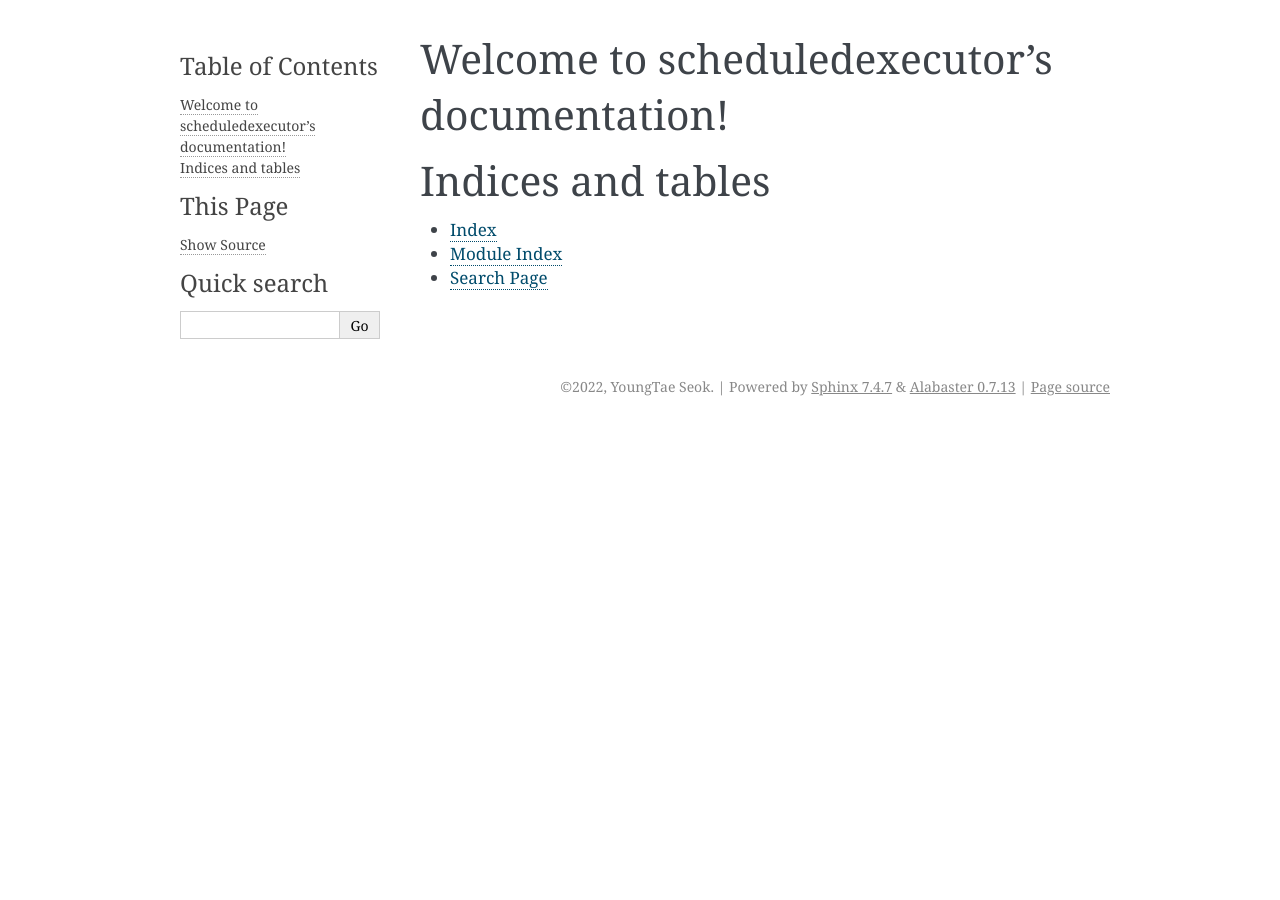
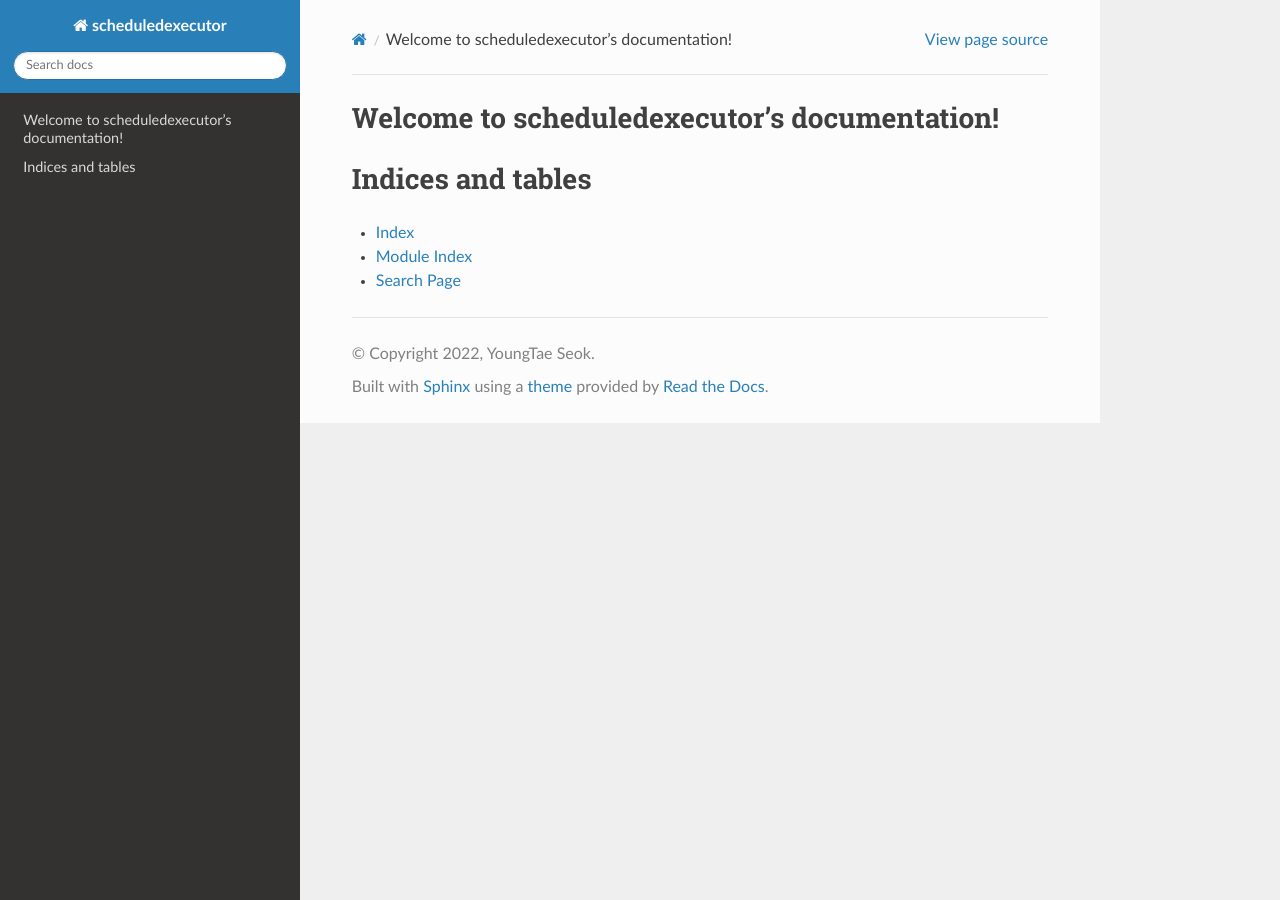
Before and after one commit to delegacy/scheduledexecutor, a Sphinx documentation site: the page built from docs/index.rst, in a window 1280 px wide. Built offline with Sphinx 7.4.7 and the Read the Docs theme 2.0.0, drawn with Linux system fonts in a browser that asks for light colours.

Commit message:
Configure ReadTheDocs

```diff
--- a/docs/conf.py
+++ b/docs/conf.py
@@ -46,7 +46,7 @@
 # The theme to use for HTML and HTML Help pages.  See the documentation for
 # a list of builtin themes.
 #
-html_theme = "alabaster"
+html_theme = "sphinx_rtd_theme"
 
 # Add any paths that contain custom static files (such as style sheets) here,
 # relative to this directory. They are copied after the builtin static files,
--- /dev/null
+++ b/docs/requirements.txt
@@ -0,0 +1,2 @@
+sphinx
+sphinx-rtd-theme
--- a/requirements.txt
+++ b/requirements.txt
@@ -2,6 +2,5 @@
 pytest-cov
 pylint
 black
-# sphinx
 # build
 # twine
```
Also changed, not shown: README.md (+1 -2 lines), .readthedocs.yaml (added).
